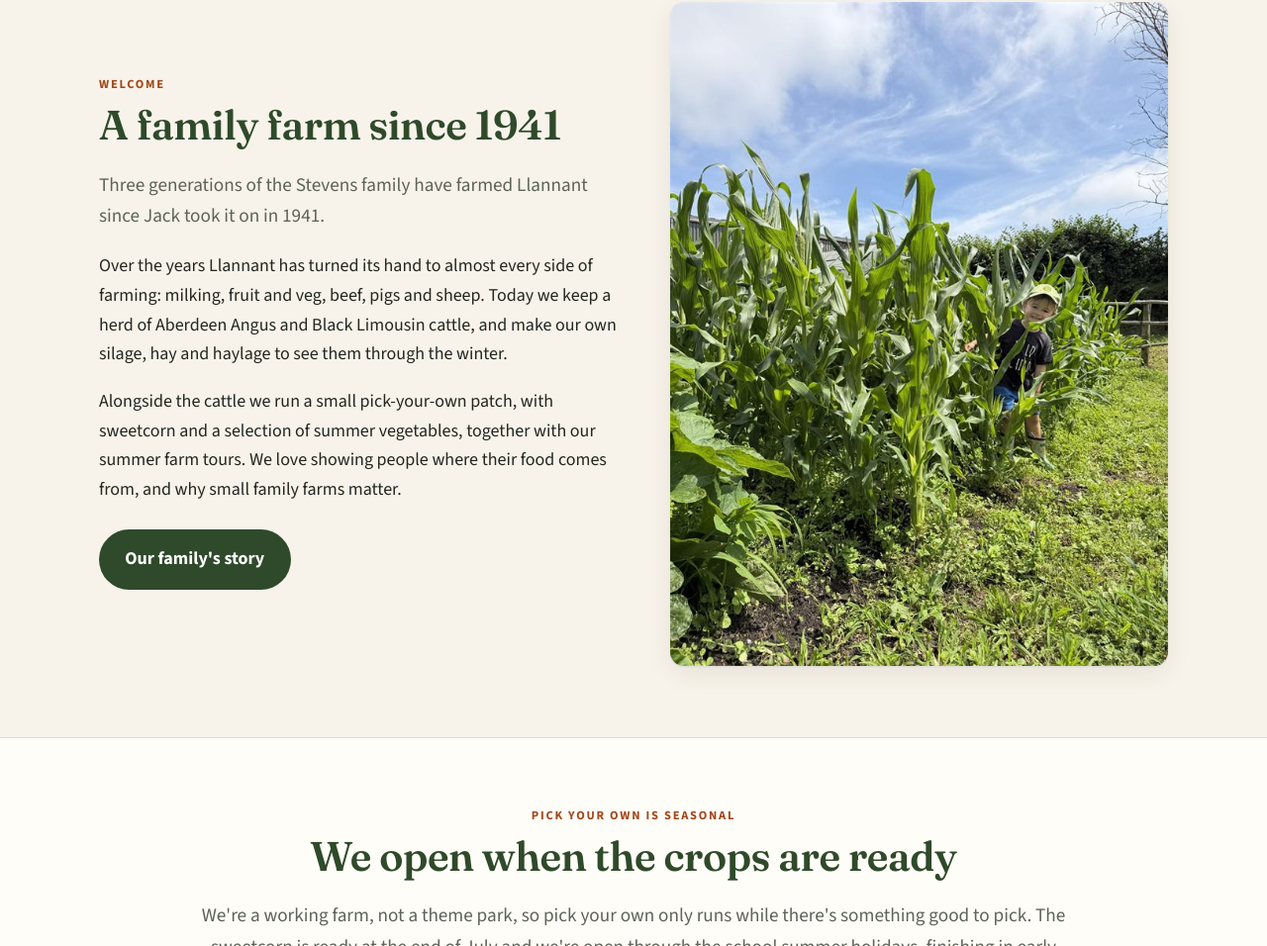
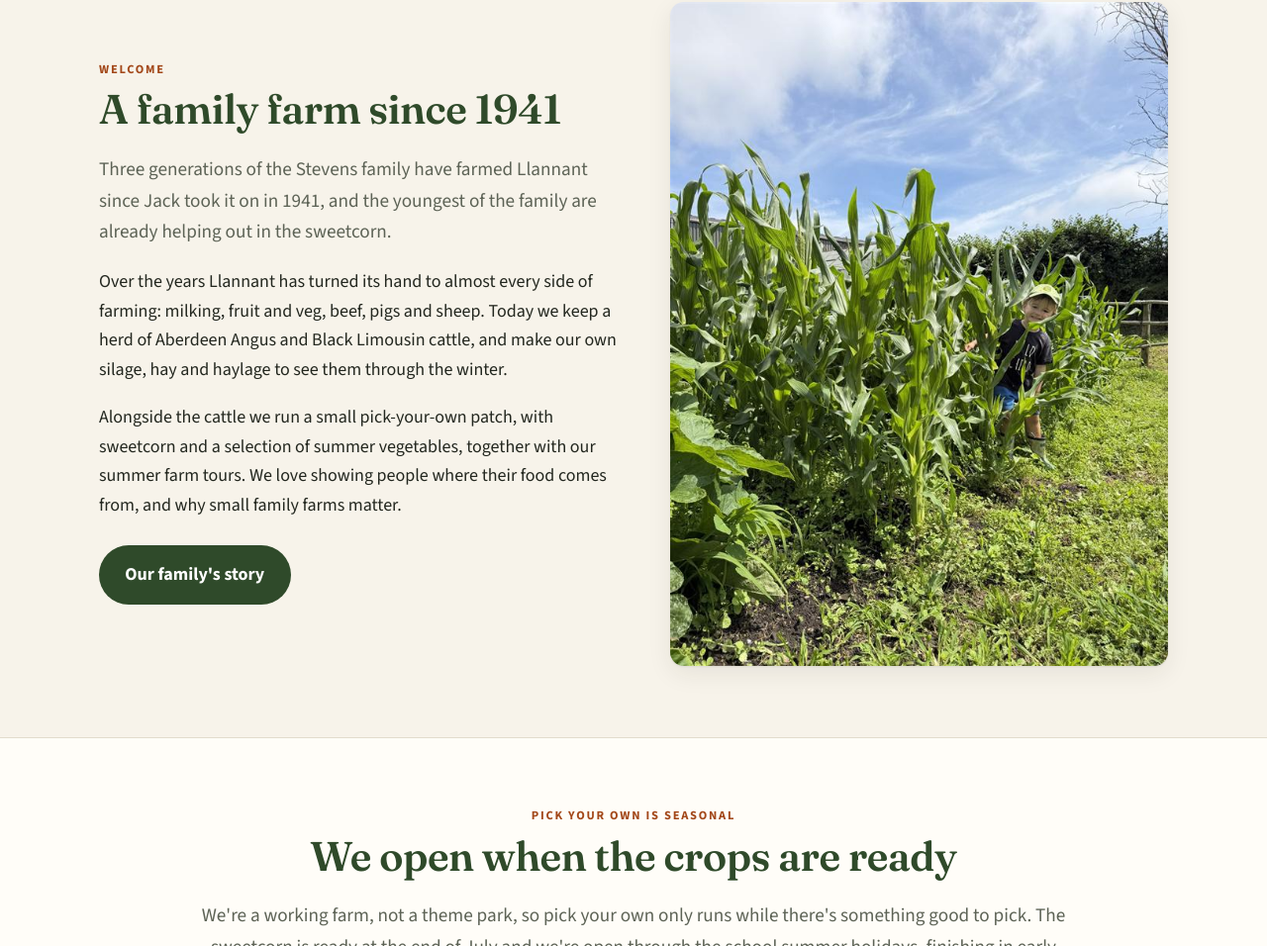
Before and after one commit to LlannantFarm/new-site, a plain HTML site: page index.html in a window 1280 px wide. Shown: the part 798-1754 px from the top of the page at 99% size. Drawn offline with Linux system fonts and the light colour scheme.

Commit message:
Put the next-generation line back on the homepage

```diff
--- a/index.html
+++ b/index.html
@@ -93,7 +93,7 @@
       <div>
         <span class="eyebrow">Welcome</span>
         <h2>A family farm since 1941</h2>
-        <p class="lead">Three generations of the Stevens family have farmed Llannant since Jack took it on in 1941.</p>
+        <p class="lead">Three generations of the Stevens family have farmed Llannant since Jack took it on in 1941, and the youngest of the family are already helping out in the sweetcorn.</p>
         <p>Over the years Llannant has turned its hand to almost every side of farming: milking, fruit and veg, beef, pigs and sheep. Today we keep a herd of Aberdeen Angus and Black Limousin cattle, and make our own silage, hay and haylage to see them through the winter.</p>
         <p>Alongside the cattle we run a small pick-your-own patch, with sweetcorn and a selection of summer vegetables, together with our summer farm tours. We love showing people where their food comes from, and why small family farms matter.</p>
         <div class="btns"><a class="btn btn-green" href="history.html">Our family's story</a></div>
```
